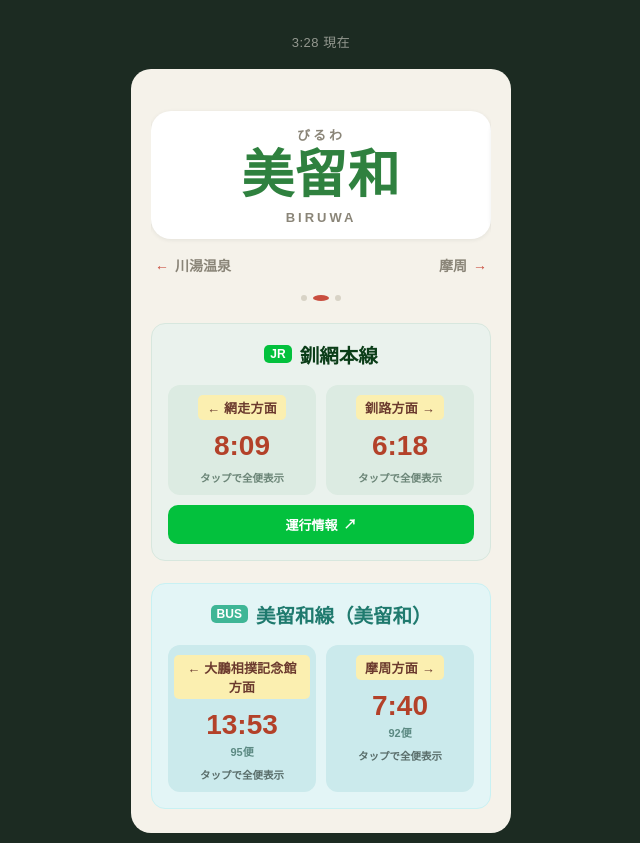
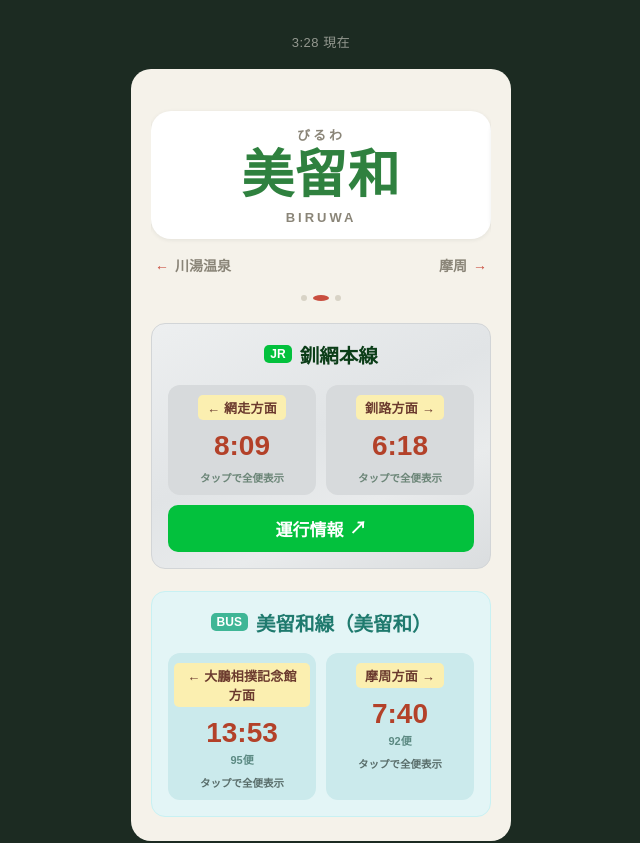
Before and after one commit to toliodesign/teshikaga-app-01, a React (Vite) app: page / in a window 1280 px wide. Shown: the top 843 px of the page, without its empty margins (319-959 px from the left). Built offline with nearby package versions, Linux system fonts and the light colour scheme.

Commit message:
Add files via upload

```diff
--- a/src/App.jsx
+++ b/src/App.jsx
@@ -626,8 +626,8 @@
     width: 16,
   },
   jrSection: {
-    background: '#EAF2ED',
-    border: '1px solid #D7E7DE',
+    background: 'linear-gradient(155deg, #EDEFF0 0%, #E1E4E6 45%, #E9EBEC 70%, #DADDDF 100%)',
+    border: '1px solid #D2D5D7',
     borderRadius: 14,
     marginTop: 22,
     padding: 16,
@@ -658,16 +658,16 @@
     justifyContent: 'center',
     gap: 6,
     marginTop: 10,
-    padding: '10px 0',
+    padding: '11px 0',
     background: '#03C13D',
     color: '#FFFFFF',
-    fontSize: 13,
+    fontSize: 17,
     fontWeight: 700,
     borderRadius: 10,
     textDecoration: 'none',
   },
   externalIcon: {
-    fontSize: 13,
+    fontSize: 17,
     fontWeight: 800,
     lineHeight: 1,
   },
@@ -739,7 +739,7 @@
     transition: 'background 0.15s',
   },
   directionColJr: {
-    background: '#DCEBE2',
+    background: '#D7DADC',
   },
   directionColBus: {
     background: '#CBEAEC',
```
